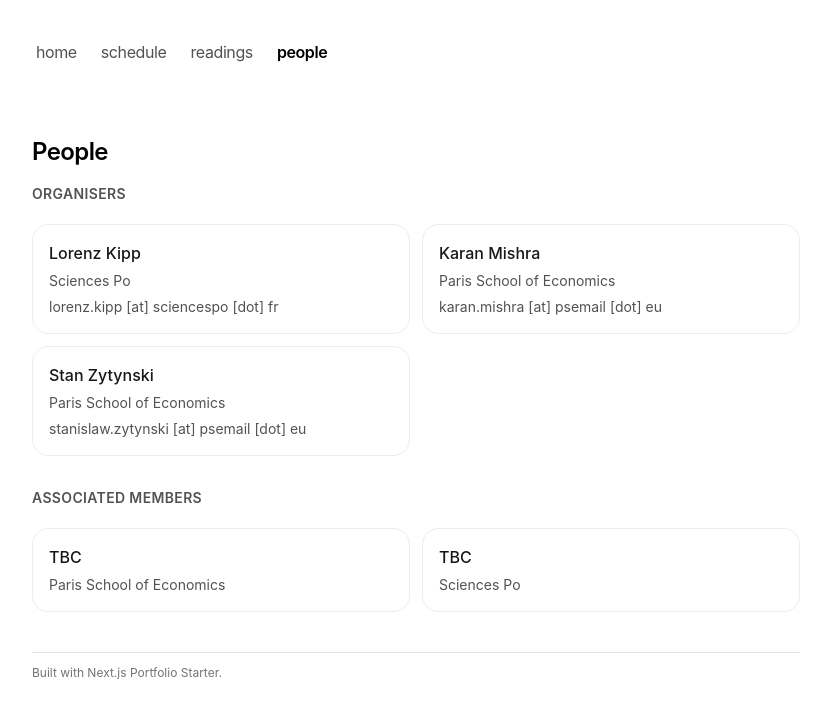
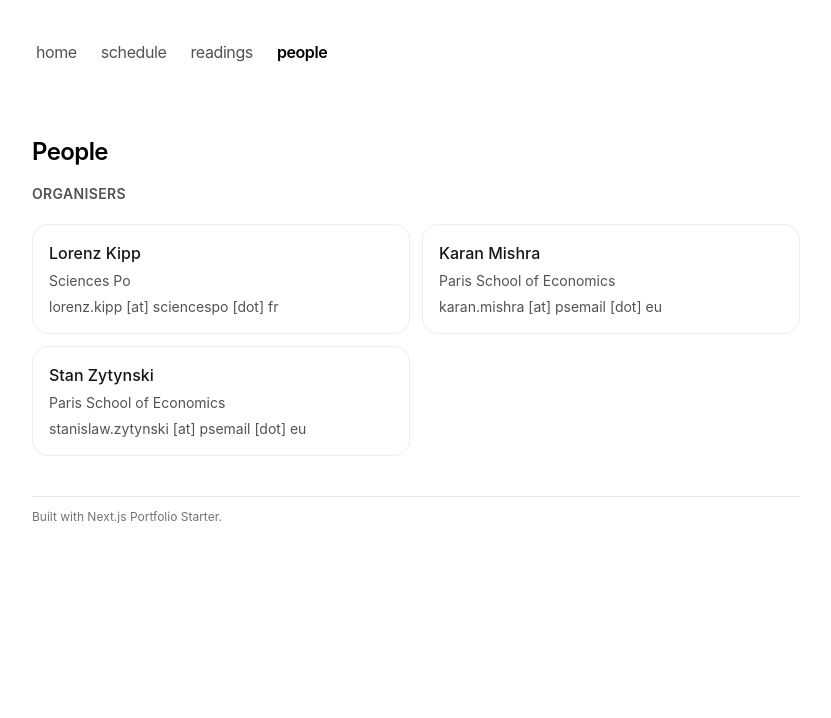
Before and after one commit to lorenzkipp/ai-reading-group, a Next.js app: page /people in a window 1280 px wide. Shown: the top 718 px of the page, without its empty margins (224-1055 px from the left). Built offline with nearby package versions, Linux system fonts and the light colour scheme.

Commit message:
Removed members section

```diff
--- a/app/people/data.ts
+++ b/app/people/data.ts
@@ -28,7 +28,4 @@ export const organizers: Person[] = [
 ]
 
 
-export const members: Person[] = [
-  { name: 'TBC', affiliation: 'Paris School of Economics' },
-  { name: 'TBC', affiliation: 'Sciences Po' },
-]
+export const members: Person[] = []
```
